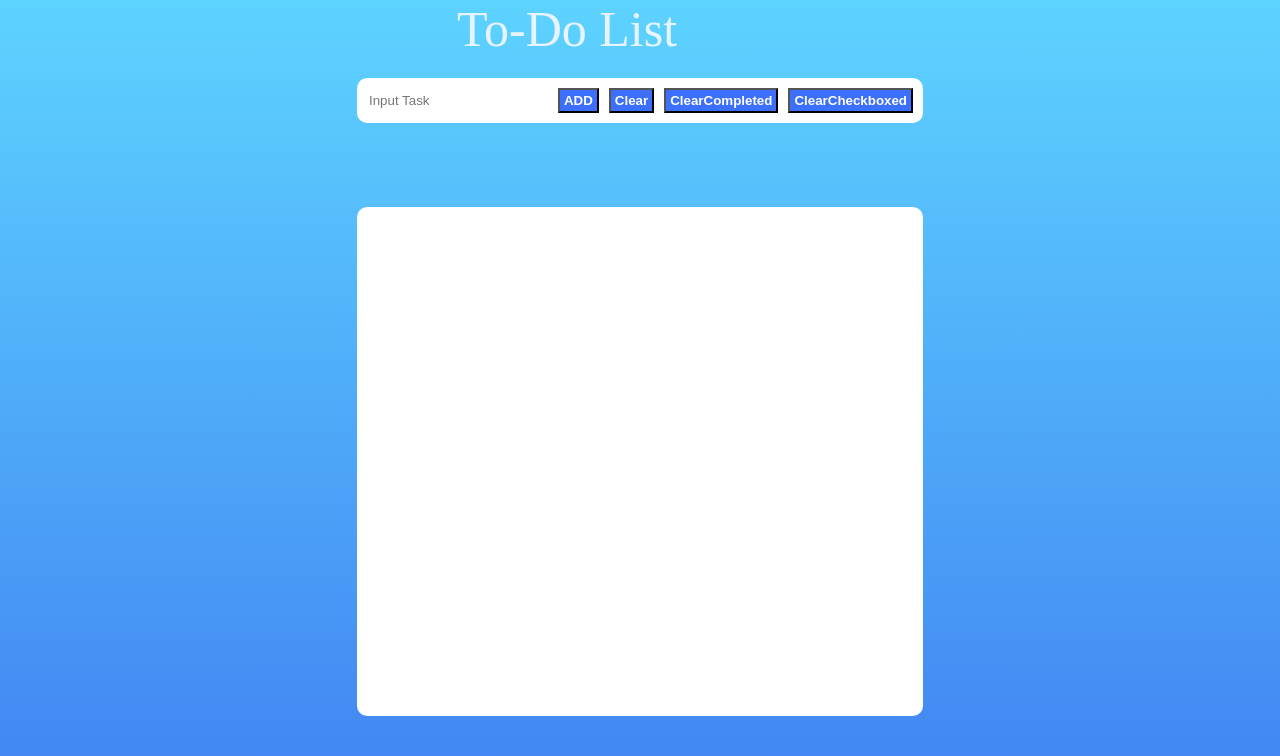
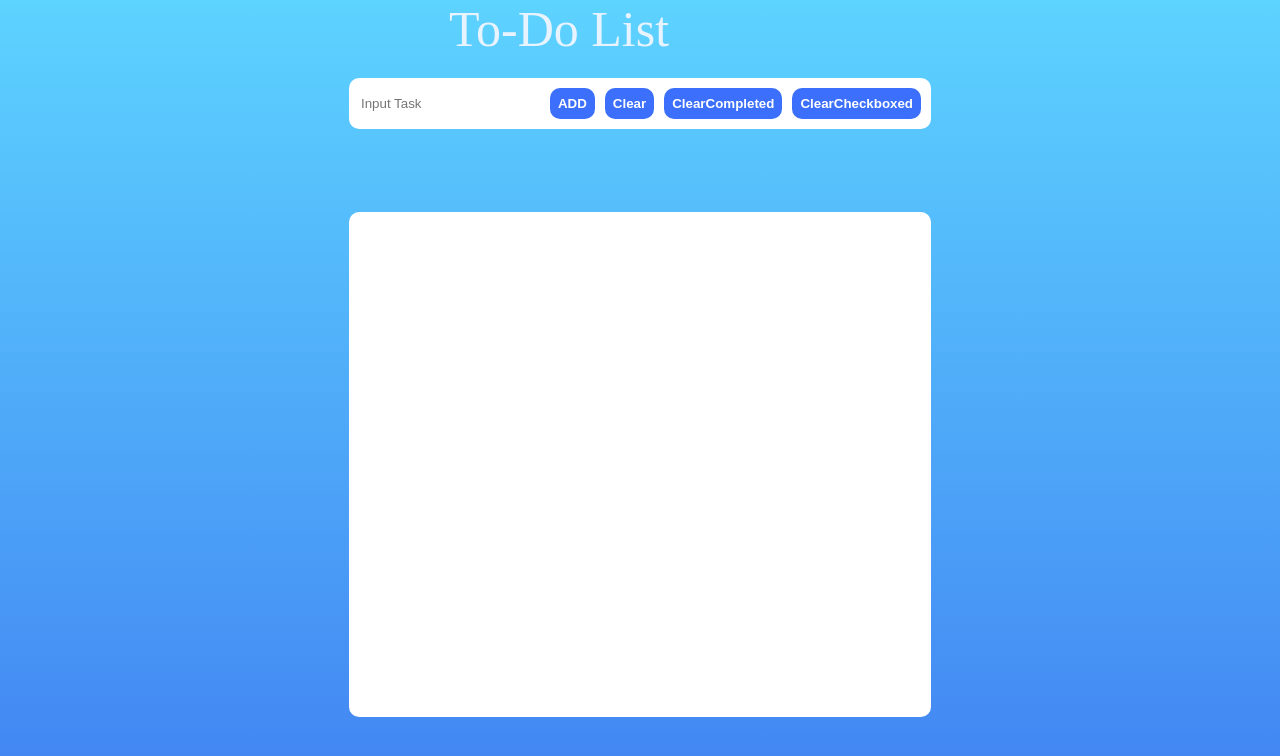
Before and after one commit to badrilosaberidze/eAcademy-react-todo, a React (Create React App) app: page / in a window 1280 px wide. Shown: the top 756 px of the page. Built offline with nearby package versions, Linux system fonts and the light colour scheme.

Commit message:
fix styles

```diff
--- a/src/App.css
+++ b/src/App.css
@@ -46,6 +46,9 @@ html,
   background-color: rgb(60, 111, 251);
   color: white;
   font-weight: bold;
+  border: unset;
+  border-radius: 10px;
+  padding: 8px;
 }
 
 .button:hover {
```
